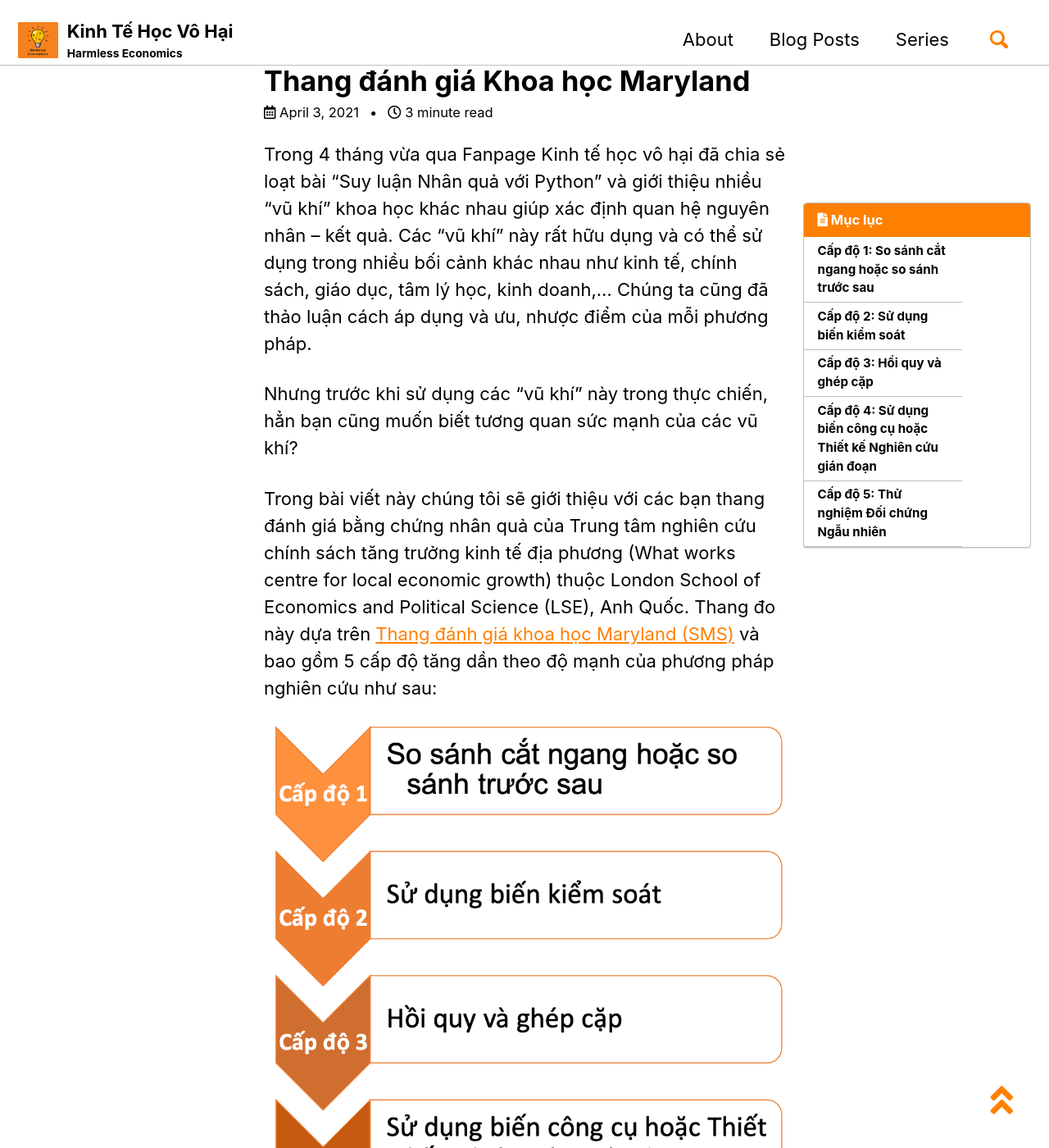
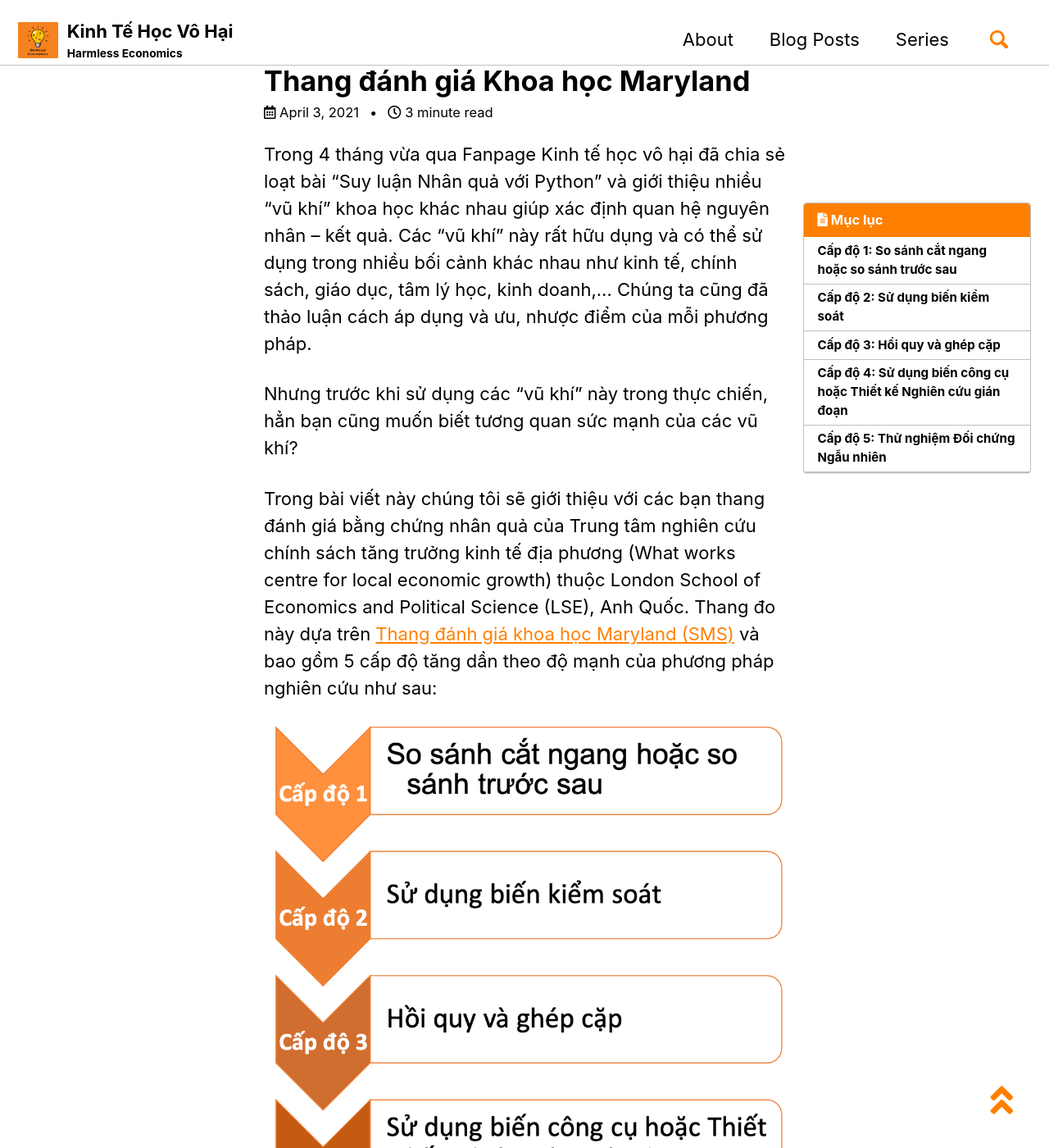
Before and after one commit to kinhtehocvohai/kinhtehocvohai.github.io, a Jekyll site: the page built from _blogpost/2021-04-03-Thang-đánh-giá-Khoa-học-Maryland.md, in a window 1280 px wide and 1400 px high. Shown: the whole window at 82% size. Built offline with Jekyll 4.4.1, drawn with Linux system fonts in a browser that asks for light colours; cached includes are drawn as plain includes.

Commit message:
Update _navigation.scss

```diff
--- a/_sass/minimal-mistakes/_navigation.scss
+++ b/_sass/minimal-mistakes/_navigation.scss
@@ -537,7 +537,7 @@
 .toc__menu {
   margin: 0;
   padding: 0;
-  width: 70%; //width: 100%;
+  width: 100%; //width: 100%;
   list-style: none;
   font-size: $type-size-6;
 
```
